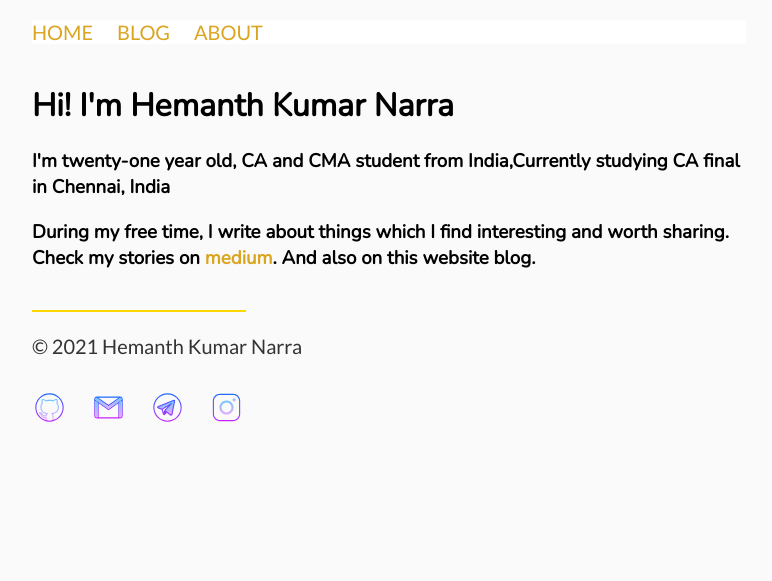
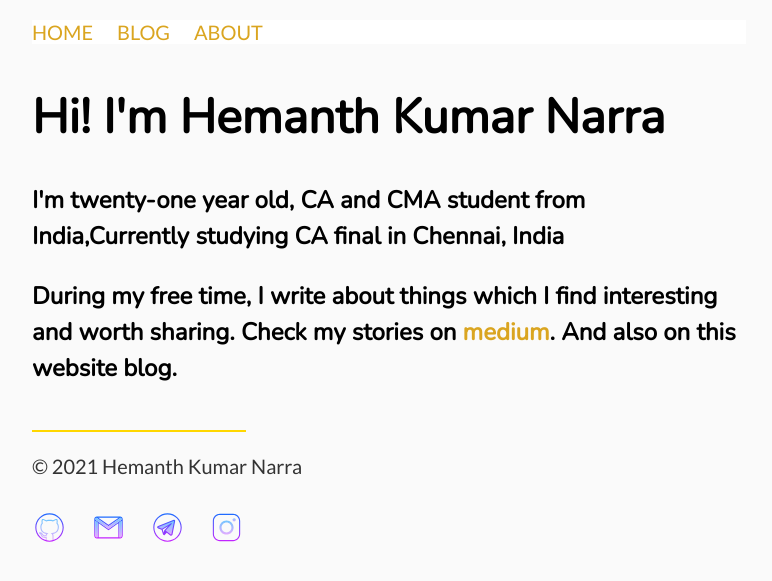
Before and after one commit to hemanthnarra/hemanthnarra.github.io, a Jekyll site: the page built from about/index.html, in a window 1280 px wide. Shown: the top 581 px of the page, without its empty margins (254-1026 px from the left). Built offline with Jekyll 4.4.1, drawn with Linux system fonts in a browser that asks for light colours.

Commit message:
phone screen test

```diff
--- a/css/main.css
+++ b/css/main.css
@@ -71,3 +71,18 @@
 .about {
     font-family: 'Nunito', sans-serif;
 }
+.about h1 {
+    font-size: 3em
+}
+.about h3 {
+    font-size: 1.5em;
+    line-height: 1.5em
+}
+@media screen and (max-width: 480px) {
+    .about h1 {
+        font-size: 2em;
+    }
+    .about h3 {
+        font-size: 1.25em
+    }
+}
```
